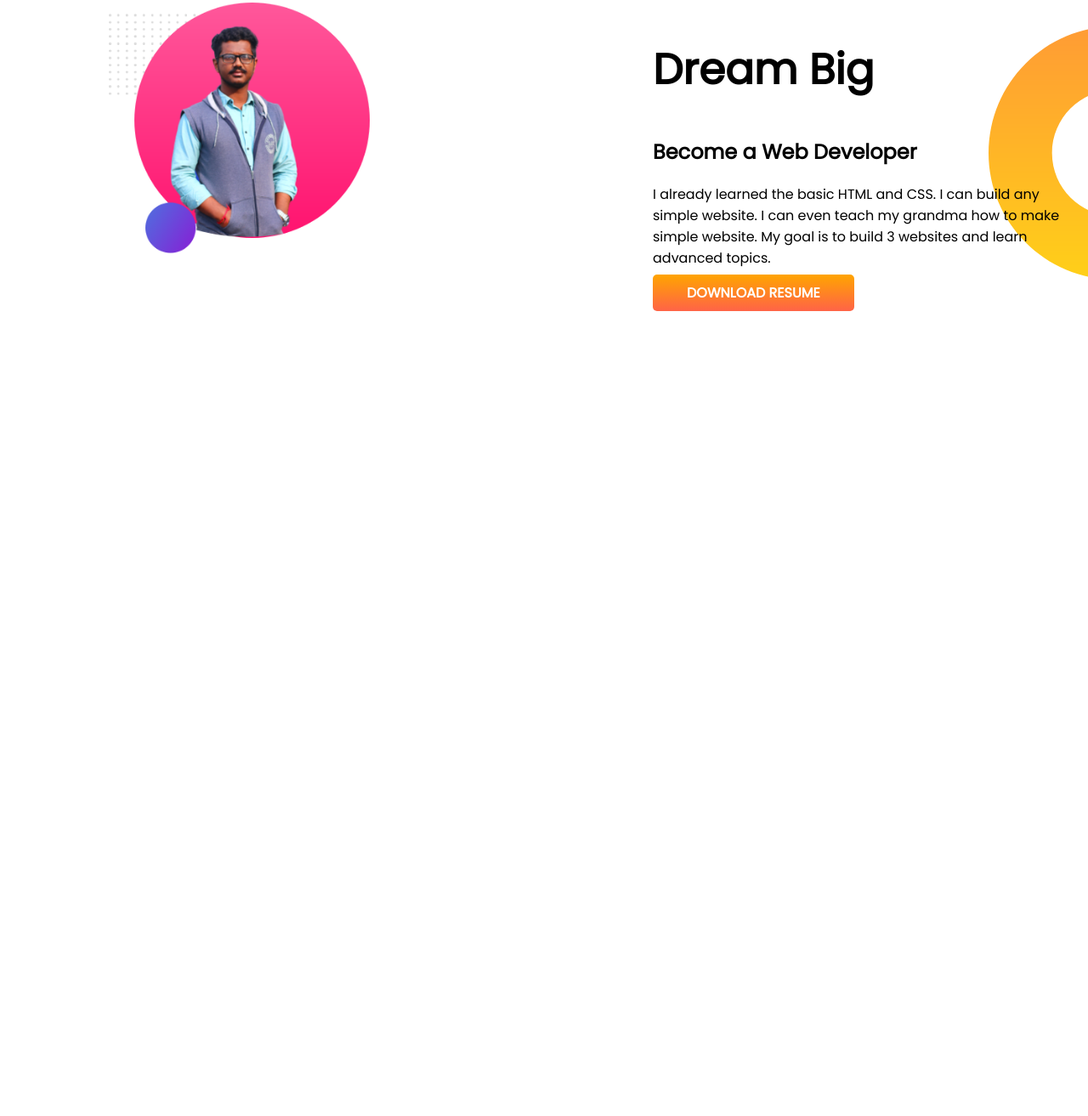
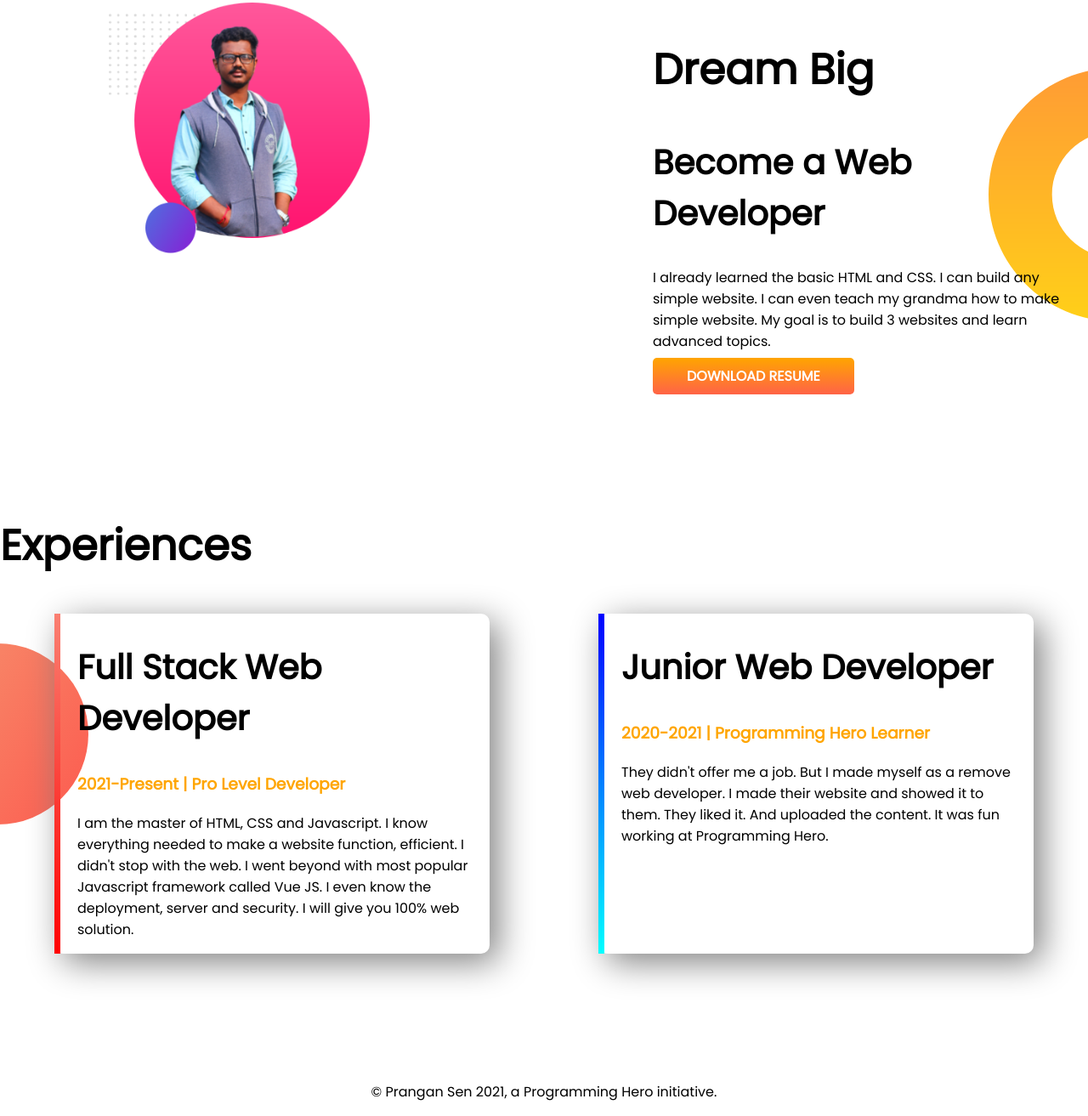
Before and after one commit to prangancode/developer-portfolio, a plain HTML site: page index.html in a window 1280 px wide. Shown: the part 610-1923 px from the top of the page at 85% size. Before the commit the page ends 1117 px from the top, so only its background shows below. Drawn offline with Linux system fonts and the light colour scheme.

Commit message:
footer & experience added

```diff
--- a/index.html
+++ b/index.html
@@ -13,7 +13,7 @@
 </head>
 
 <body>
-    <section class="top-banner">
+    <section class="top-banner flexible-container">
         <div class="half-width">
             <h1>Welcome To</h1>
             <h1><span class="orange-color">Prangan Sen</span> World</h1>
@@ -32,7 +32,7 @@
         </div>
     </section>
 
-    <section class="dream-big">
+    <section class="dream-big flexible-container">
         <div class="half-width">
             <img src="images/Prangan-pic2-bg.png" alt="">
         </div>
@@ -46,6 +46,30 @@
         </div>
 
     </section>
+    <section class="experience-area">
+        <h1>Experiences</h1>
+        <div class="flexible-container">
+            <div id="full-stack-experience" class="experience-item">
+                <h2>Full Stack Web Developer</h2>
+                <h3 class="orange-color">2021-Present | Pro Level Developer</h3>
+                <p>I am the master of HTML, CSS and Javascript. I know everything needed to make a website function,
+                    efficient. I didn't stop with the web. I went beyond with most popular Javascript framework called
+                    Vue
+                    JS. I even know the deployment, server and security. I will give you 100% web solution.</p>
+            </div>
+            <div id="web-dev-experience" class="experience-item">
+                <h2>Junior Web Developer</h2>
+                <h3 class="orange-color">2020-2021 | Programming Hero Learner</h3>
+                <p>They didn't offer me a job. But I made myself as a remove web developer. I made their website and
+                    showed
+                    it to them. They liked it. And uploaded the content. It was fun working at Programming Hero.</p>
+            </div>
+        </div>
+
+    </section>
+    <footer>
+        <p>© Prangan Sen 2021, a Programming Hero initiative.</p>
+    </footer>
 </body>
 
 </html>
--- a/style.css
+++ b/style.css
@@ -5,10 +5,13 @@ body{
 h1{
     font-size: 50px;
 }
+h2{
+    font-size: 40px;
+}
 .orange-color{
     color: orange;
 }
-section{
+.flexible-container{
     display: flex;
     margin-bottom: 150px;
 }
@@ -36,3 +39,31 @@ section{
     background-repeat: no-repeat;
     background-position: right;
 }
+.experience-area{
+    background-image: url(images/exp-bg.png);
+    background-repeat: no-repeat;
+    background-position: left;
+}
+.experience-item{
+    width: 40%;
+    margin-left: 5%;
+    margin-right: 5%;
+    padding-left: 20px;
+    padding-right: 20px;
+    border-radius: 10px;
+    box-shadow: 10px 10px 40px grey;
+}
+#full-stack-experience{
+    border-left: 7px solid;
+    border-image: linear-gradient(salmon, red);
+    border-image-slice: 1;
+
+}
+#web-dev-experience{
+    border-left: 7px solid;
+    border-image: linear-gradient(blue, cyan);
+    border-image-slice: 1;
+}
+footer p{
+    text-align: center;
+}
```
Also changed, not shown: images/jhankar.png (deleted), images/jhankar2.png (deleted), 4 other files.
